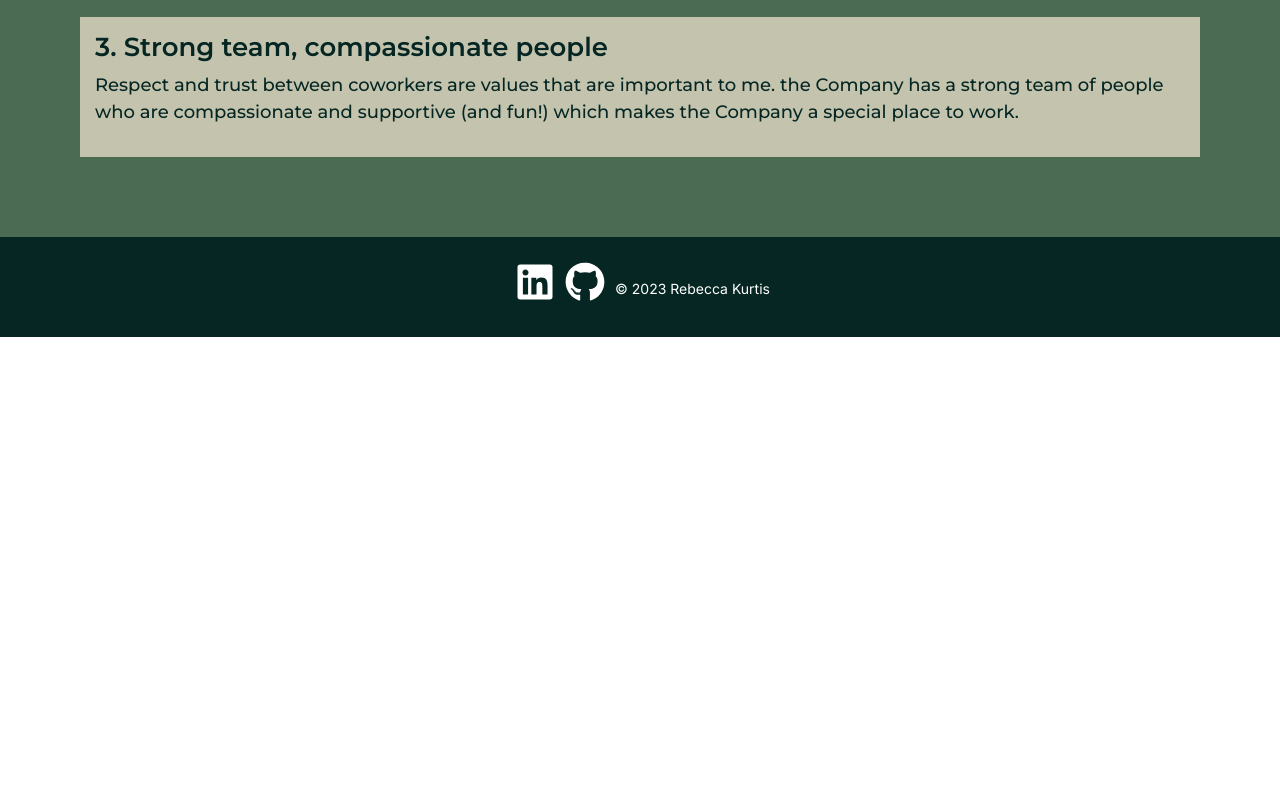
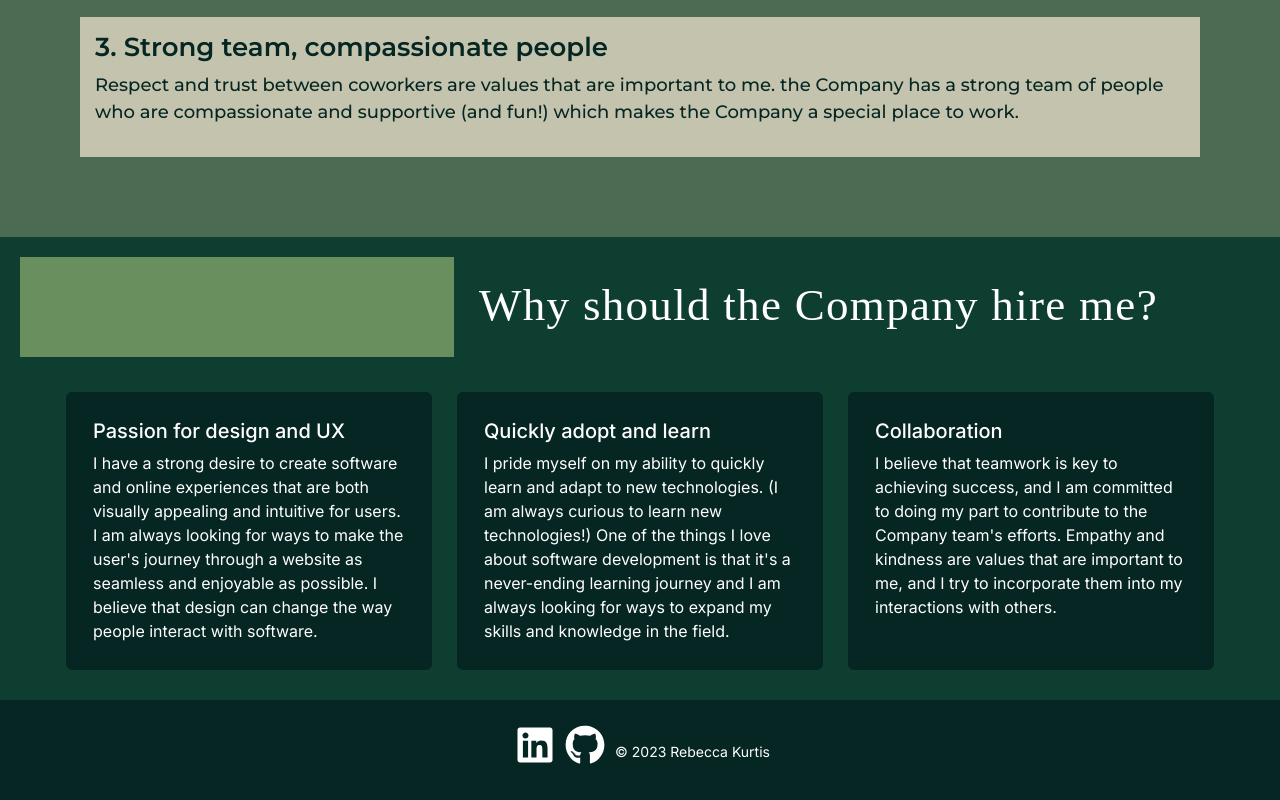
Before and after one commit to rebecca-kurtis/traction-rec-cover-app, a Next.js app: page / in a window 1280 px wide. Shown: the part 3271-4071 px from the top of the page. Before the commit the page ends 3608 px from the top, so only its background shows below. Built offline with nearby package versions, Linux system fonts and the light colour scheme; a web font is replaced by a local one.

Commit message:
Add Why Me component code and styling so far

```diff
--- /dev/null
+++ b/components/CardComponent.tsx
@@ -0,0 +1,22 @@
+import React from "react";
+import Card from "react-bootstrap/Card";
+import styles from "../styles/CardComponent.module.scss";
+
+interface CardComponentProps {
+  cardTitle: string;
+  cardText: string;
+}
+
+export const CardComponent: React.FC<CardComponentProps> = ({
+  cardTitle,
+  cardText,
+}) => {
+  return (
+    <Card className={styles.cardContainer}>
+      <Card.Body className={styles.cardBodyContainer}>
+        <Card.Title>{cardTitle}</Card.Title>
+        <Card.Text>{cardText}</Card.Text>
+      </Card.Body>
+    </Card>
+  );
+};
--- a/components/WhyCompany.tsx
+++ b/components/WhyCompany.tsx
@@ -5,7 +5,7 @@ interface WhyCompanyProps {}
 
 export const WhyCompany: React.FC<WhyCompanyProps> = ({}) => {
   return (
-    <div className={styles.whyCompanyContainer}>
+    <div className={styles.whyCompanyContainer} id='why-company'>
       <h2 className={styles.whyContainerH2}>What I love about the Company</h2>
       <p>Here are some fact that I really like about the Company:</p>
       <div className={styles.pointContainerSpacer}></div>
--- /dev/null
+++ b/components/WhyMe.tsx
@@ -0,0 +1,40 @@
+"use client";
+import React from "react";
+import styles from "../styles/WhyMe.module.scss";
+import { CardComponent } from "./CardComponent";
+
+interface WhyMeProps {}
+
+export const WhyMe: React.FC<WhyMeProps> = ({}) => {
+  return (
+    <div className={styles.whyMeContainer}>
+      <div className={styles.whyMeHeader}>
+        <div className={styles.whyMeHeaderColourBlock} />
+        <div className={styles.whyMeHeaderTextBlock}>
+          Why should the Company hire me?
+        </div>
+      </div>
+      <div className={styles.whyMeSpacer} />
+      <div className={styles.whyMePointsContainer}>
+        <CardComponent
+          cardTitle="Passion for design and UX"
+          cardText="I have a strong desire to create software and online experiences that are both visually appealing and intuitive for users.
+I am always looking for ways to make the user's journey through a website as seamless and enjoyable as possible.
+I believe that design can change the way people interact with software."
+        />
+        <div className={styles.whyMePointsContainerSpacer} />
+        <CardComponent
+          cardTitle="Quickly adopt and learn"
+          cardText="I pride myself on my ability to quickly learn and adapt to new technologies. (I am always curious to learn new technologies!)
+One of the things I love about software development is that it's a never-ending learning journey and I am always looking for ways to expand my skills and knowledge in the field."
+        />
+        <div className={styles.whyMePointsContainerSpacer} />
+        <CardComponent
+          cardTitle="Collaboration"
+          cardText="I believe that teamwork is key to achieving success, and I am committed to doing my part to contribute to the Company team's efforts.
+Empathy and kindness are values that are important to me, and I try to incorporate them into my interactions with others."
+        />
+      </div>
+    </div>
+  );
+};
--- a/src/app/page.tsx
+++ b/src/app/page.tsx
@@ -7,6 +7,7 @@ import { About } from '../../components/About';
 import { Projects } from '../../components/Projects.js';
 import { Footer } from '../../components/Footer';
 import { WhyCompany } from '../../components/WhyCompany';
+import { WhyMe } from '../../components/WhyMe';
 
 export default function Home() {
   return (
@@ -19,6 +20,7 @@ export default function Home() {
       <About></About>
       <Projects></Projects>
       <WhyCompany></WhyCompany>
+      <WhyMe></WhyMe>
       <Footer></Footer>
     </div>
   )
--- /dev/null
+++ b/styles/CardComponent.module.scss
@@ -0,0 +1,12 @@
+@import '../src/app/page.module.scss';
+
+.cardBodyContainer {
+  color: $white;
+}
+
+.cardContainer {
+  border-color: $darkestGreen;
+  background-color: $darkestGreen;
+  width: 30%;
+  padding: 10px;
+}
--- /dev/null
+++ b/styles/WhyMe.module.scss
@@ -0,0 +1,46 @@
+@import '../src/app/page.module.scss';
+
+.whyMeContainer {
+  display: flex;
+  height: fit-content;
+  color: $white;
+  flex-direction: column;
+  height: fit-content;
+  background-color: $darkGreen;
+  padding: 20px;
+}
+
+.whyMeHeader {
+  display: flex;
+  flex-direction: row;
+  height: fit-content;
+}
+
+.whyMeHeaderColourBlock {
+  height: 100px;
+  width: 35%;
+  background-color: $lightGreen;
+}
+
+.whyMeHeaderTextBlock {
+  font-family: $headerFont;
+  letter-spacing: 1.3px;
+  font-size: 45px;
+  padding-top: 15px;
+  padding-left: 25px;
+}
+
+.whyMeSpacer {
+  height: 25px;
+}
+
+.whyMePointsContainer {
+  display: flex;
+  flex-direction: row;
+  justify-content: center;
+  padding: 10px;
+}
+
+.whyMePointsContainerSpacer {
+  width: 25px;
+}
```
